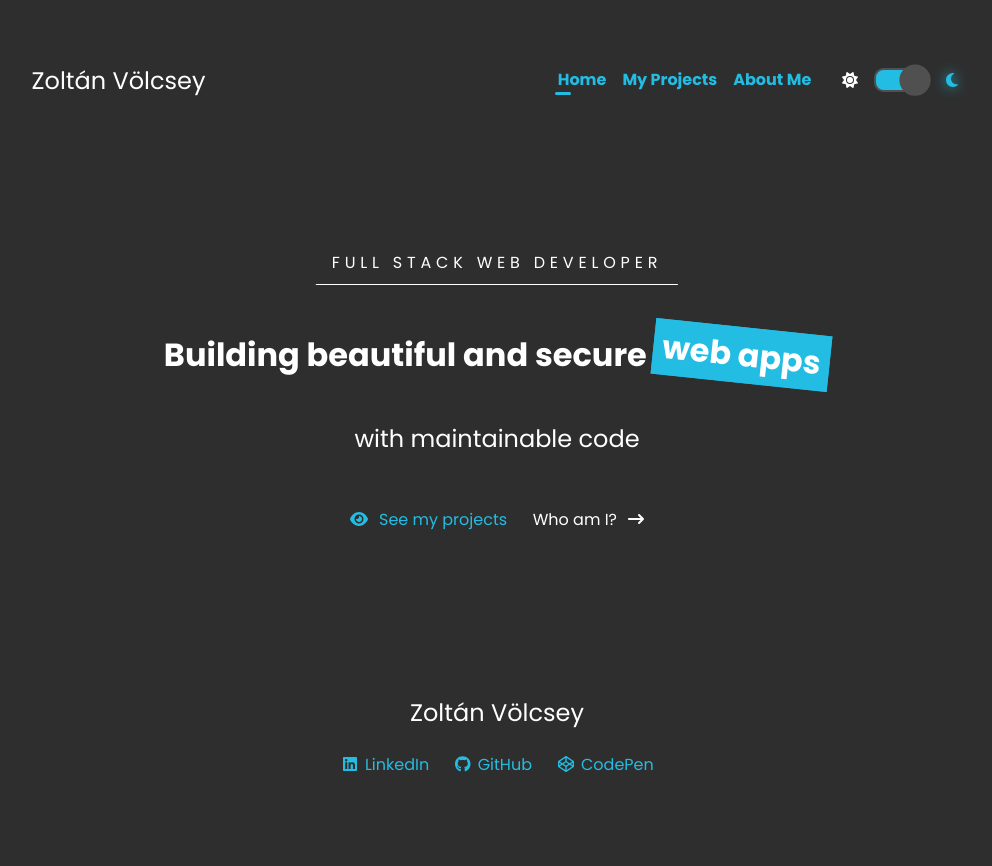
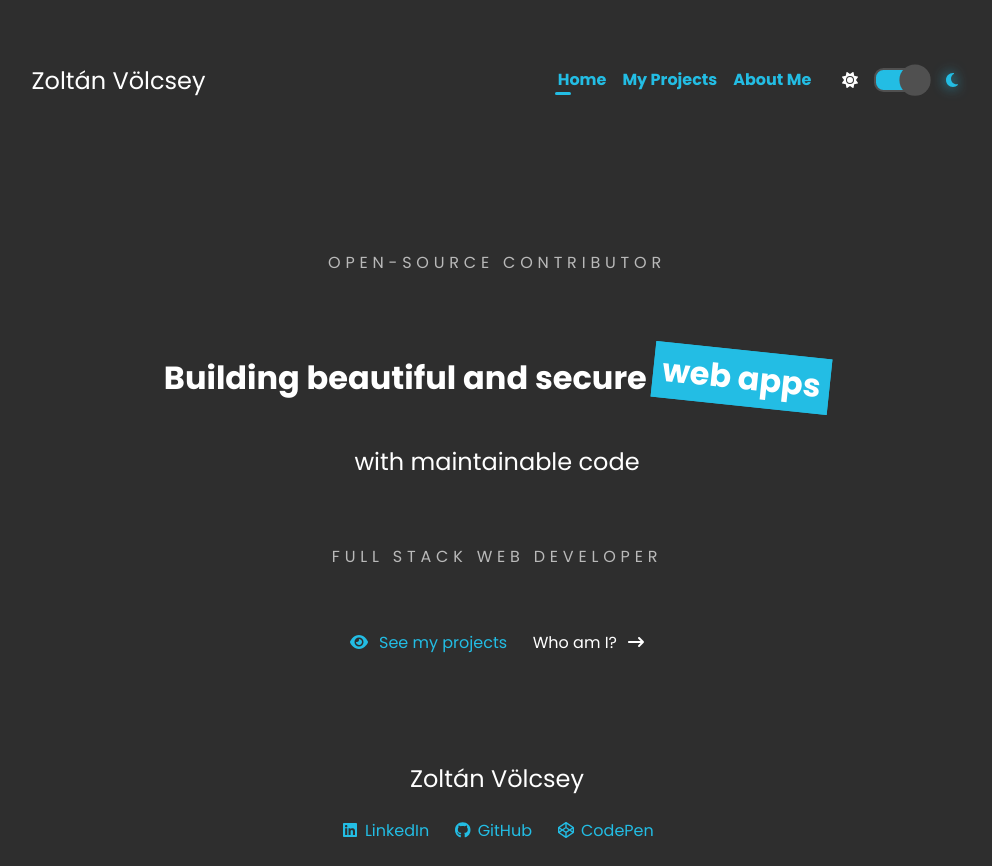
Before and after one commit to zvolcsey/my-portfolio, a React (Vite) app: page / in a window 1280 px wide. Shown: the whole page, without its empty margins (143-1135 px from the left). Before the commit the page ends 800 px from the top, so only its background shows below. Built offline with nearby package versions, Linux system fonts and the light colour scheme.

Commit message:
Added Open-Source Contributor badge

```diff
--- a/src/components/Badge/Badge.module.css
+++ b/src/components/Badge/Badge.module.css
@@ -1,9 +1,8 @@
 .badge {
   display: inline-block;
   position: relative;
-  padding: 0.6rem 1rem;
-  border-bottom: 0.1rem solid var(--main-text-color);
-  color: var(--main-text-color);
+  padding: 0.6rem;
+  color: var(--secondary-text-color);
   letter-spacing: 0.3rem;
   text-transform: uppercase;
 }
--- a/src/components/HeroSection/HeroSection.module.css
+++ b/src/components/HeroSection/HeroSection.module.css
@@ -15,12 +15,12 @@
 }
 
 .title {
-  margin: 2rem 0;
+  margin: 3.5rem 0 2rem 0;
   font-size: 1.5rem;
 }
 
 .subtitle {
-  margin-bottom: 3rem;
+  margin-bottom: 3.5rem;
   font-size: 1.2rem;
   font-weight: 400;
 }
@@ -51,6 +51,7 @@ h1 > span:not(:first-child) {
   flex-direction: column;
   justify-content: center;
   align-items: center;
+  margin-top: 3rem;
 }
 
 .item {
--- a/src/components/HeroSection/HeroSection.tsx
+++ b/src/components/HeroSection/HeroSection.tsx
@@ -9,7 +9,7 @@ import Badge from '../Badge/Badge';
 const HeroSection: FC<Record<string, never>> = () => {
   return (
     <section className={styles['hero-section']}>
-      <Badge className={styles.badge}>Full Stack Web Developer</Badge>
+      <Badge className={styles.badge}>Open-Source Contributor</Badge>
       <h1 className={`${styles['hero-text']} ${styles.title}`}>
         <span className={styles.block}>Building</span> beautiful and secure
         <span
@@ -21,6 +21,7 @@ const HeroSection: FC<Record<string, never>> = () => {
       <h2 className={`${styles['hero-text']} ${styles.subtitle}`}>
         with maintainable code
       </h2>
+      <Badge className={styles.badge}>Full Stack Web Developer</Badge>
       <ul className={styles.actions}>
         <li className={styles.item}>
           <Link to="/projects" className={`${styles.link} ${styles.primary}`}>
```
